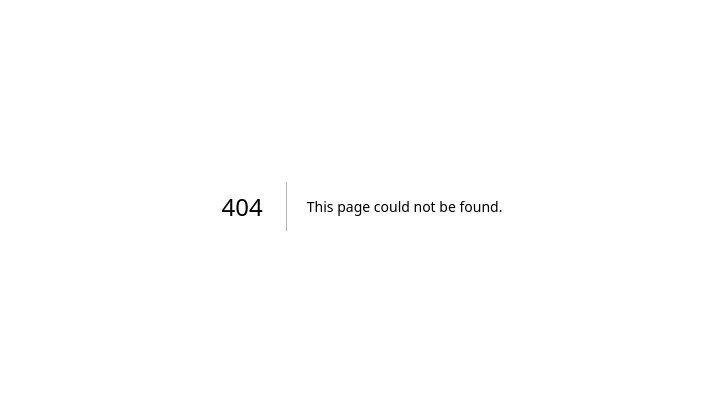
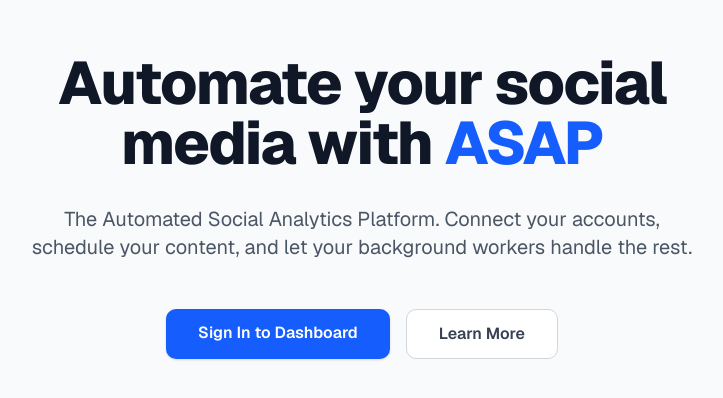
Before and after one commit to JohnLloydCanoy/asap, a Next.js app in the folder frontend/: page / in a window 1280 px wide. Before the commit this address had no page. Shown: the part 194-592 px from the top of the page, without its empty margins (278-1001 px from the left). Built offline with nearby package versions, Linux system fonts and the light colour scheme.

Commit message:
feat: creating placeholder

```diff
--- /dev/null
+++ b/frontend/src/app/(marketing)/layout.tsx
@@ -0,0 +1,14 @@
+import React from "react";
+
+export default function MarketingLayout({
+    children,
+}: {
+    children: React.ReactNode;
+}) {
+    return (
+    <div className="marketing-wrapper">
+      {/* Landing page navbar can go here later */}
+        {children}
+    </div>
+    ) ;
+}
--- /dev/null
+++ b/frontend/src/app/(marketing)/page.tsx
@@ -0,0 +1,36 @@
+import Link from "next/link";
+
+export default function MarketingHomePage() {
+    return (
+        <main className="flex min-h-screen flex-col items-center justify-center bg-gray-50 p-6">
+        <div className="max-w-3xl text-center space-y-8">
+
+            {/* Hero Section */}
+            <h1 className="text-5xl md:text-6xl font-extrabold text-gray-900 tracking-tight">
+            Automate your social media with <span className="text-blue-600">ASAP</span>
+            </h1>
+
+            <p className="text-lg md:text-xl text-gray-600 max-w-2xl mx-auto">
+            The Automated Social Analytics Platform. Connect your accounts, schedule your content, and let your background workers handle the rest.
+            </p>
+
+            {/* Call to Action Buttons */}
+            <div className="flex flex-col sm:flex-row gap-4 justify-center pt-4">
+            <Link
+                href="/login"
+                className="px-8 py-3 bg-blue-600 text-white font-semibold rounded-lg shadow-sm hover:bg-blue-700 transition"
+            >
+                Sign In to Dashboard
+            </Link>
+            <Link
+                href="/about"
+                className="px-8 py-3 bg-white text-gray-700 font-semibold rounded-lg border border-gray-300 hover:bg-gray-50 transition"
+            >
+                Learn More
+            </Link>
+            </div>
+
+        </div>
+        </main>
+    );
+}
```
